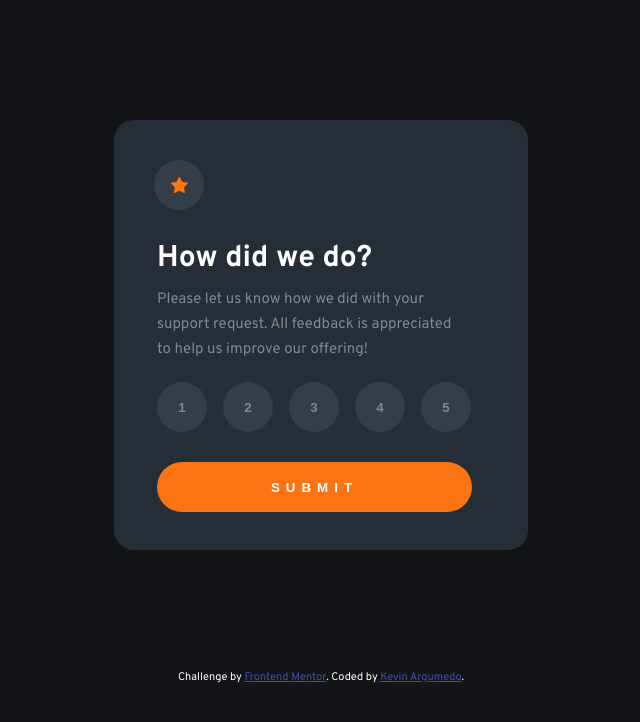
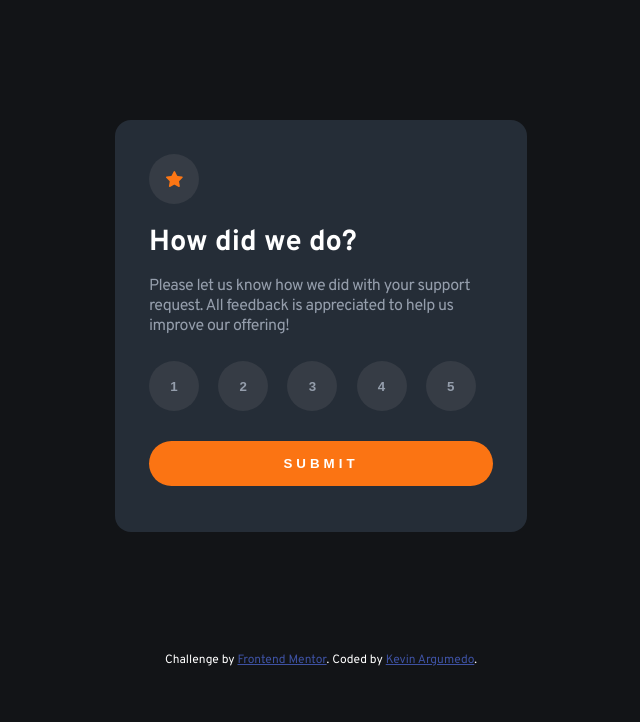
Before and after one commit to Kevin-AC/interactive-rating-component, a plain HTML site: page index.html in a window 1280 px wide. Shown: the whole page, without its empty margins (319-959 px from the left). Drawn offline with Linux system fonts and the light colour scheme.

Commit message:
terminado

```diff
--- a/css/style.css
+++ b/css/style.css
@@ -2,7 +2,7 @@
     --Orange: hsl(25, 97%, 53%);
     --White: hsl(0, 0%, 100%);
     --LightGrey: hsl(217, 12%, 63%);
-    --MediumGrey: hsl(216, 12%, 54%);
+    --MediumGrey: hsl(216, 12%, 24%);
     --DarkBlue: hsl(213, 19%, 18%);
     --VeryDarkBlue: hsl(216, 12%, 8%);
 
@@ -20,51 +20,46 @@ body{
     color: var(--White);
 
 }
-.main-container{
-    display: flex;
-    flex-direction: column;
+
+
+.main-container,.tanks-container{
     margin: 120px auto;
-    width: 414px;
-    height: 430px;
+    width: 330px;
+    height: 365px;
     background-color: var(--DarkBlue);
-    border-radius: 20px;
+    border-radius:16px;
+    padding:24px;
 }
 .main-container__start{
-    margin: 40px 0px 10px 40px;
-    width: 50px;
-    height: 50px;
+    margin-bottom:20px;
+    background-color:var(--MediumGrey);
+    display: grid;
+    place-content: center;
+}
+.main-container__butons-style,.main-container__start{
+    width: 40px;
+    height: 40px;
     border-radius: 50%;
-    background-color: #353d46;
-    display: flex;
 }
-img{
-    margin: auto;
-
+.main-container__title,.tanks-container__title{
+    font-size: 24px;
+    margin-bottom: 15px;
+    font-weight: 700;
 }
-.main-container__info{
-    margin: 20px 43px;
-}
-
-.main-container__info-title{
-    margin-bottom: 10px;
-}
-.main-container__info-text{
-    margin-right: 30px;
-    line-height: 25px;
-    color: var(--MediumGrey);
+.main-container__text,.tanks-container__paragraph{
+    margin-bottom: 25px;
+    letter-spacing: -0.5px;
+    color: var(--LightGrey);
 }
 .main-container__butons{
-    margin: 0 43px;
+    margin-bottom: 10px;
     display: flex;
-    gap: 1rem;
+    gap: 1.2rem;
 }
 .main-container__butons-style{
-    width: 50px;
-    height: 50px;
-    border-radius: 50%;
     border-style: none;
-    background-color:#353d46 ;
-    color: var(--MediumGrey);
+    background-color:var(--MediumGrey);
+    color: var(--LightGrey);
     font-weight: 700;
 }
 .main-container__butons-style:hover{
@@ -72,27 +67,76 @@ img{
     background-color: var(--LightGrey);
     color: var(--White);
 }
+.main-container__butons-style:focus{
+    color: var(--White);
+    background-color: var(--Orange);
+}
 .main-container__submit{
-    margin: 30px 43px;
-}
-.main-container__submit-style{
-    width: 315px;
-    height: 50px;
+    margin: 20px 0;
+    width: 100%;
+    height: 45px;
     border-radius: 50px;
     border-style: none;
     background-color: var(--Orange);
     color: white;
     text-transform: uppercase;
     font-weight: 700;
-    letter-spacing: 6px;
+    letter-spacing: 4px;
 }
-.main-container__submit-style:hover{
+.main-container__submit:hover{
     cursor: pointer;
     background-color: var(--White);
     color: var(--Orange);
 }
+/**************************************/
+.tanks-container{
+    flex-direction: column;
+    align-items: center;
+    display: none;
+}
+.tanks-container__img{
+    width: 150px;
+    margin-bottom: 30px;
+}
+.tanks-container__result--text{
+    font-size: 13px;
+    margin-bottom: 30px;
+    border-radius: 50px;
+    background-color: var(--MediumGrey);
+    height: 35px;
+    width: 170px;
+    text-align: center;
+    padding: 9px 0;
+    color: var(--Orange);
+}
+.tanks-container__paragraph{
+    text-align: center;
+}
+
+@media(min-width:600px){
+    .main-container,.tanks-container{
+        width: 412px;
+        height: 412px;
+        padding: 34px;
+    }
+    .main-container__butons-style,.main-container__start{
+        width: 50px;
+        height: 50px;
+    }
+    .main-container__title,.tanks-container__title{
+        font-size:29px;
+    }
+    .main-container__text,.tanks-container__paragraph{
+        font-size: 16px;
+    }
+    .tanks-container__result--text{
+        font-size: 1em;
+        width: 196px;
+    }
+}
+
 .attribution {
-    font-size: 11px;
+    font-size: 12px;
     text-align: center;
 }
 .attribution a {
--- a/index.html
+++ b/index.html
@@ -15,19 +15,18 @@
 
 </head>
 <body>
-  <main class="main-container">
+  <main>
+    <section class="main-container">
       <div class="main-container__start">
         <img  src="./images/icon-star.svg" alt="start-icon">
       </div>
-    <div class="main-container__info">
-      <h1 class="main-container__info-title">
+        <h1 class="main-container__title">
           How did we do?
         </h1>
-      <p class="main-container__info-text">
+        <p class="main-container__text">
           Please let us know how we did with your support request. All feedback is appreciated
           to help us improve our offering!
         </p>
-    </div>
       <div class="main-container__butons">
         <button class="main-container__butons-style">1 </button>
         <button class="main-container__butons-style">2 </button>
@@ -35,29 +34,23 @@
         <button class="main-container__butons-style">4 </button>
         <button class="main-container__butons-style">5 </button>
       </div>
-    <div class="main-container__submit">
-      <button class="main-container__submit-style">Submit</button>
+        <button class="main-container__submit">Submit</button>
+    </section>
+    <section class="tanks-container">
+      <img class="tanks-container__img" src="./images/illustration-thank-you.svg" alt="thanks-img">
+      <div class="tanks-container__result">
+        <p class="tanks-container__result--text">You selected <span class="tanks-container__result--number">4</span> out of 5</p>
       </div>
+      <h2 class="tanks-container__title">Thank you!</h2>
+      <p class="tanks-container__paragraph">We appreciate you taking the time to give a rating. If you ever need more support,
+        don’t hesitate to get in touch!</p>
+    </section>
 
   </main>
-
-  <!-- Rating state end -->
-
-  <!-- Thank you state start -->
-
-  <!-- You selected  --Add rating here --out of 5
-
-  Thank you!
-
-  We appreciate you taking the time to give a rating. If you ever need more support,
-  don’t hesitate to get in touch! -->
-
-  <!-- Thank you state end -->
-
-
   <footer class="attribution">
     Challenge by <a href="https://www.frontendmentor.io?ref=challenge" target="_blank">Frontend Mentor</a>.
     Coded by <a href="#">Kevin Argumedo</a>.
   </footer>
+  <script src="./main.js" ></script>
 </body>
 </html>
--- /dev/null
+++ b/main.js
@@ -0,0 +1,18 @@
+let numberContainer = document.querySelector('.main-container__butons');//contenedor de los numeros
+let numerofinal = document.querySelector('.tanks-container__result--number')//span con el numero selecionado
+let submitBtn = document.querySelector('.main-container__submit');
+let mainCard =document.querySelector('.main-container');
+let tanksCard = document.querySelector('.tanks-container');
+
+numberContainer.addEventListener('click',event=>{//escuchar numeros al dar click
+    let numeroseleccionado=event.target.innerText;//almacenar numero
+    numerofinal.innerText = numeroseleccionado //insertar numero almacenado en el tanks card
+
+   if( numeroseleccionado >0 || numeroseleccionado <=5 ){//filtar los numeros selecionados
+        submitBtn.addEventListener('click',()=>{//boton submit
+            mainCard.style.display='none';//ocultar tarjeta principla
+            tanksCard.style.display='flex';//mostar tarjeta tanks
+        });
+   }
+
+})
```
Lines whose indentation alone changed are shown as unchanged.
